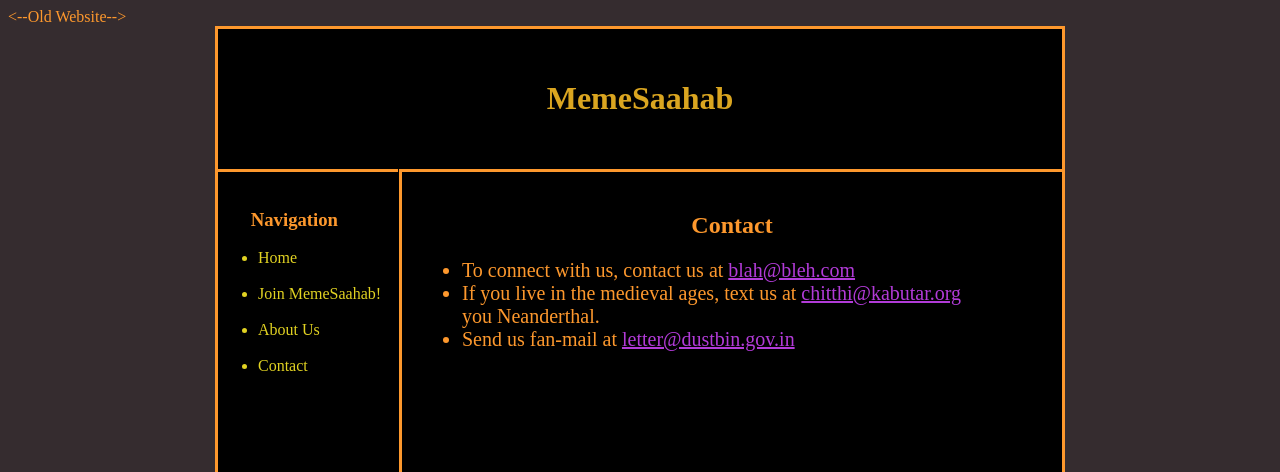
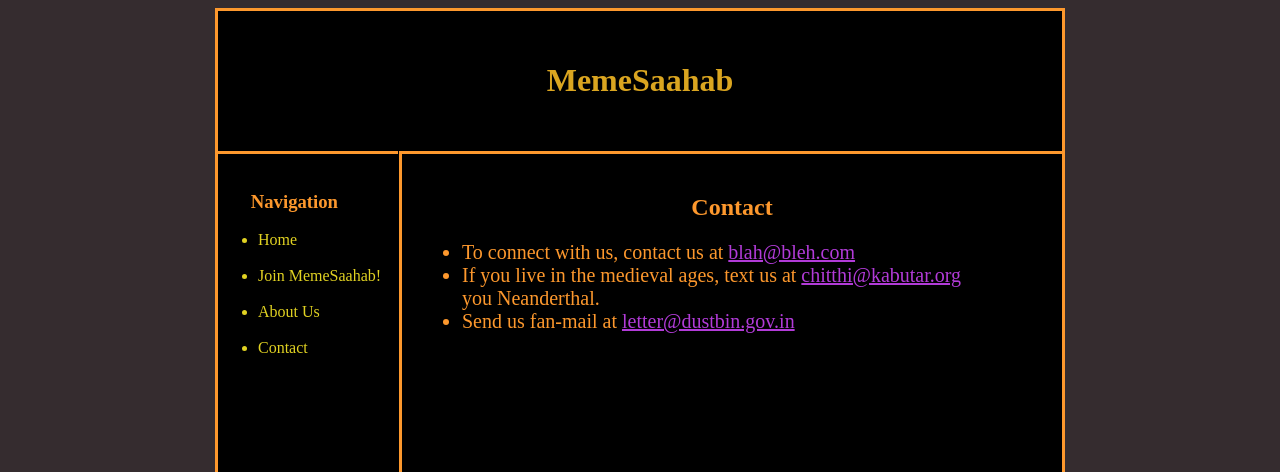
Before and after one commit to MOLOCH-dev/ZAPS2.0, a Django app: page /Contact.html in a window 1280 px wide. Shown: the top 472 px of the page. Run offline with Django 3.2, Linux system fonts and the light colour scheme.

Commit message:
Update Contact.html

```diff
--- a/templates/Contact.html
+++ b/templates/Contact.html
@@ -1,4 +1,4 @@
-<--Old Website-->
+<!--Old Website-->
 <!DOCTYPE html>
 <html lang="en">
 {% load static %}
```
